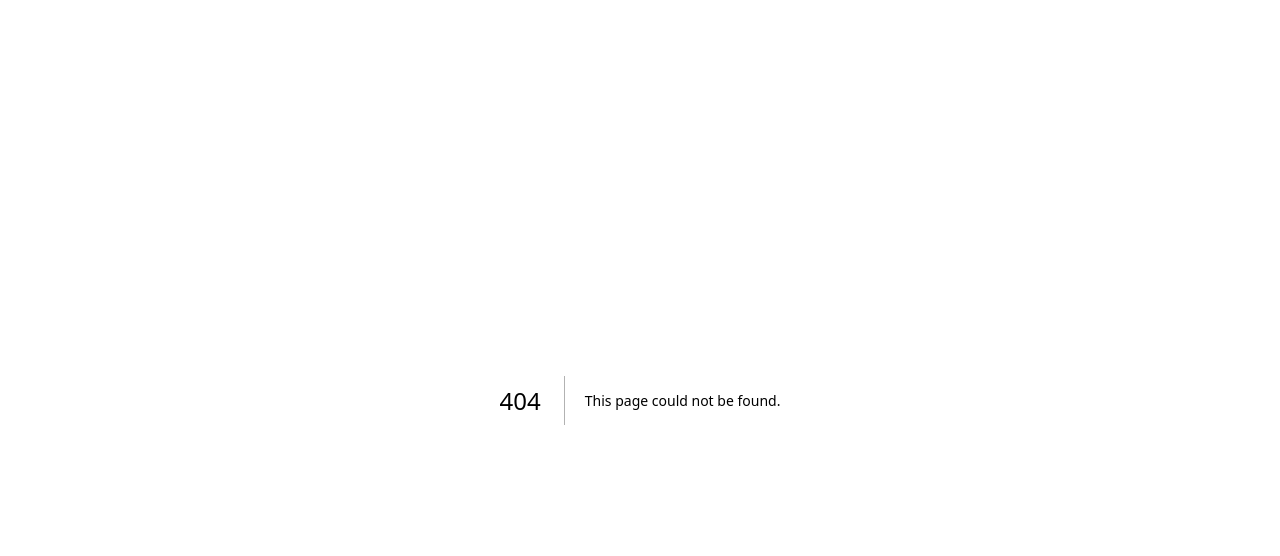
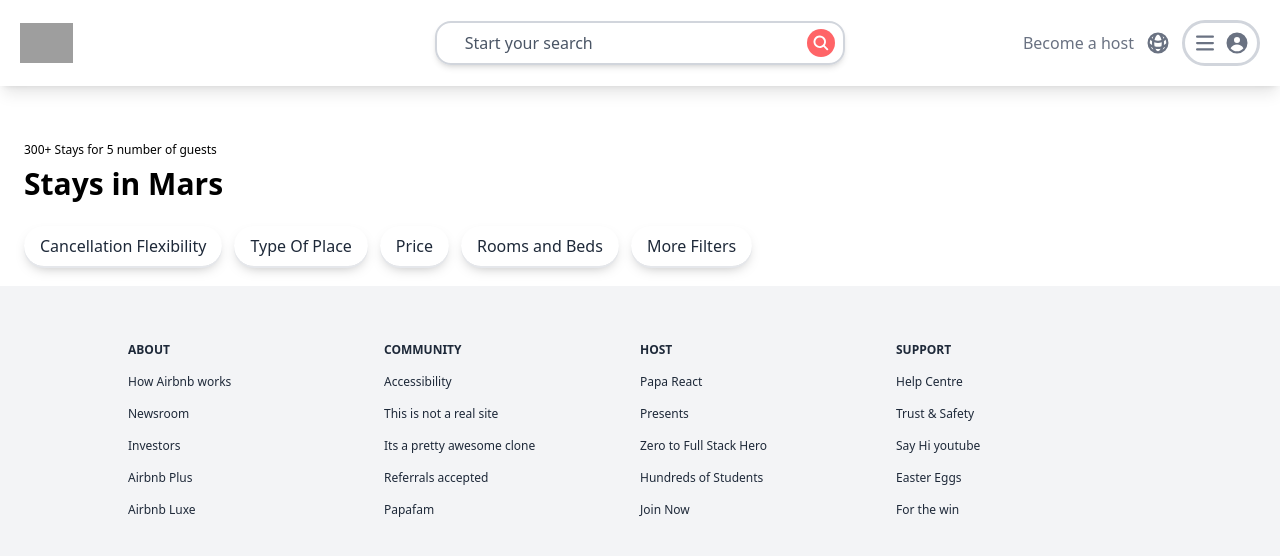
Before and after one commit to BirajShrestha9/Airbnb, a Next.js app: page /search in a window 1280 px wide. Before the commit this address had no page. Shown: the top 556 px of the page. Built offline with nearby package versions, Linux system fonts and the light colour scheme; grey boxes are pictures that could not be loaded.

Commit message:
calendar  added

```diff
--- a/app/components/Header.tsx
+++ b/app/components/Header.tsx
@@ -1,13 +1,40 @@
-import React from "react";
+"use client";
+
+import React, { useState } from "react";
 import Image from "next/image";
+import "react-date-range/dist/styles.css";
+import "react-date-range/dist/theme/default.css";
+
+import { DateRangePicker, RangeKeyDict } from "react-date-range";
 import {
   GlobeAltIcon,
   Bars3Icon,
   // UsersIcon,
   UserCircleIcon,
   MagnifyingGlassIcon,
+  UsersIcon,
 } from "@heroicons/react/16/solid";
+
 function Header() {
+  const [searchInput, setSearchInput] = useState("");
+  const [startDate, setStartDate] = useState(new Date());
+  const [endDate, setEndDate] = useState(new Date());
+  const [noOfGuests, setNoOfGuests] = useState(1);
+
+  const handleSelect = (ranges: RangeKeyDict) => {
+    const { startDate, endDate } = ranges.selection;
+    if (startDate && endDate) {
+      setStartDate(startDate);
+      setEndDate(endDate);
+    }
+  };
+
+  const selectionRange = {
+    startDate: startDate,
+    endDate: endDate,
+    key: "selection",
+  };
+
   return (
     <header
       className="sticky top-0 z-50 grid  grid-cols-3 gap-1 items-center bg-white shadow-lg p-5
@@ -31,11 +58,13 @@ function Header() {
       "
       >
         <input
+          value={searchInput}
+          onChange={(e) => setSearchInput(e.target.value)}
           type="text"
           placeholder="Start your search"
           className="outline-none grow p-2 bg-transparent  text-gray-600 placeholder-gray-600 "
         />
-        <MagnifyingGlassIcon className="hidden md:inline-flex md:mx-2 h-7 p-1 bg-red-400 text-white rounded-full cursor-pointer" />
+        <MagnifyingGlassIcon className="hidden md:w-7 md:inline-flex md:mx-2 h-7 p-1 bg-red-400 text-white rounded-full cursor-pointer" />
       </div>
 
       {/* Right Section */}
@@ -47,6 +76,37 @@ function Header() {
           <UserCircleIcon className="h-6" />
         </div>
       </div>
+
+      {searchInput && (
+        <div className="flex flex-col  col-span-3 mx-auto">
+          <DateRangePicker
+            ranges={[selectionRange]}
+            minDate={new Date()}
+            rangeColors={["#FD5861"]}
+            onChange={handleSelect}
+          />
+          <div className="flex items-center">
+            <h2 className="text-2xl font-semibold grow">Number Of Guests</h2>
+            <UsersIcon className="h-5" />
+            <input
+              type="number"
+              min={1}
+              value={noOfGuests}
+              onChange={(e) => setNoOfGuests(Number(e.target.value))}
+              className="w-12 pl-2 text-lg outline-none text-red-400"
+            />
+          </div>
+          <div className="flex">
+            <button
+              onClick={() => setSearchInput("")}
+              className="grow text-gray-500 cursor-pointer"
+            >
+              cancel
+            </button>
+            <button className="grow text-red-400 cursor-pointer">search</button>
+          </div>
+        </div>
+      )}
     </header>
   );
 }
--- a/app/globals.css
+++ b/app/globals.css
@@ -3,3 +3,13 @@
 body {
   color: var(--foreground);
 }
+
+/* globals.css ma yasari lekhne */
+@layer components {
+  .btn-airbnb {
+    @apply px-4 py-2  shadow-[0_2px_0_#e5e7eb,0_6px_14px_-6px_rgba(0,0,0,0.35)] rounded-full
+cursor-pointer hover:shadow-lg active:scale-95
+active:bg-gray-100 transition transform duration-100
+ease-out;
+  }
+}
--- a/app/page.tsx
+++ b/app/page.tsx
@@ -11,7 +11,7 @@ import MediumCard from "./components/MediumCard";
 import { useEffect, useState } from "react";
 import LargeCard from "./components/LargeCard";
 import Footer from "./components/Footer";
-
+import "app/styles/globals.css";
 // export interface CitiesProps {
 //   exploreData: PropsTypes[];
 // }
--- /dev/null
+++ b/app/search/page.tsx
@@ -0,0 +1,24 @@
+import Footer from "../components/Footer";
+import Header from "../components/Header";
+function Search() {
+  return (
+    <div>
+      <Header />
+      <main className="flex">
+        <section className="grow pt-14 px-6">
+          <p className="text-xs">300+ Stays for 5 number of guests</p>
+          <h1 className="text-3xl font-semibold mt-2 mb-6">Stays in Mars</h1>
+          <div className="hidden lg:inline-flex mb-5 space-x-3 text-gray-800 whitespace-nowrap">
+            <p className="btn-airbnb">Cancellation Flexibility</p>
+            <p className="btn-airbnb">Type Of Place</p>
+            <p className="btn-airbnb">Price</p>
+            <p className="btn-airbnb">Rooms and Beds</p>
+            <p className="btn-airbnb">More Filters</p>
+          </div>
+        </section>
+      </main>
+      <Footer />
+    </div>
+  );
+}
+export default Search;
```
Also changed, not shown: package.json (+7 -1 lines), app/components/default.css (added), app/components/style.css (added), 1 other file (tests, documents, lock files or other folders).
